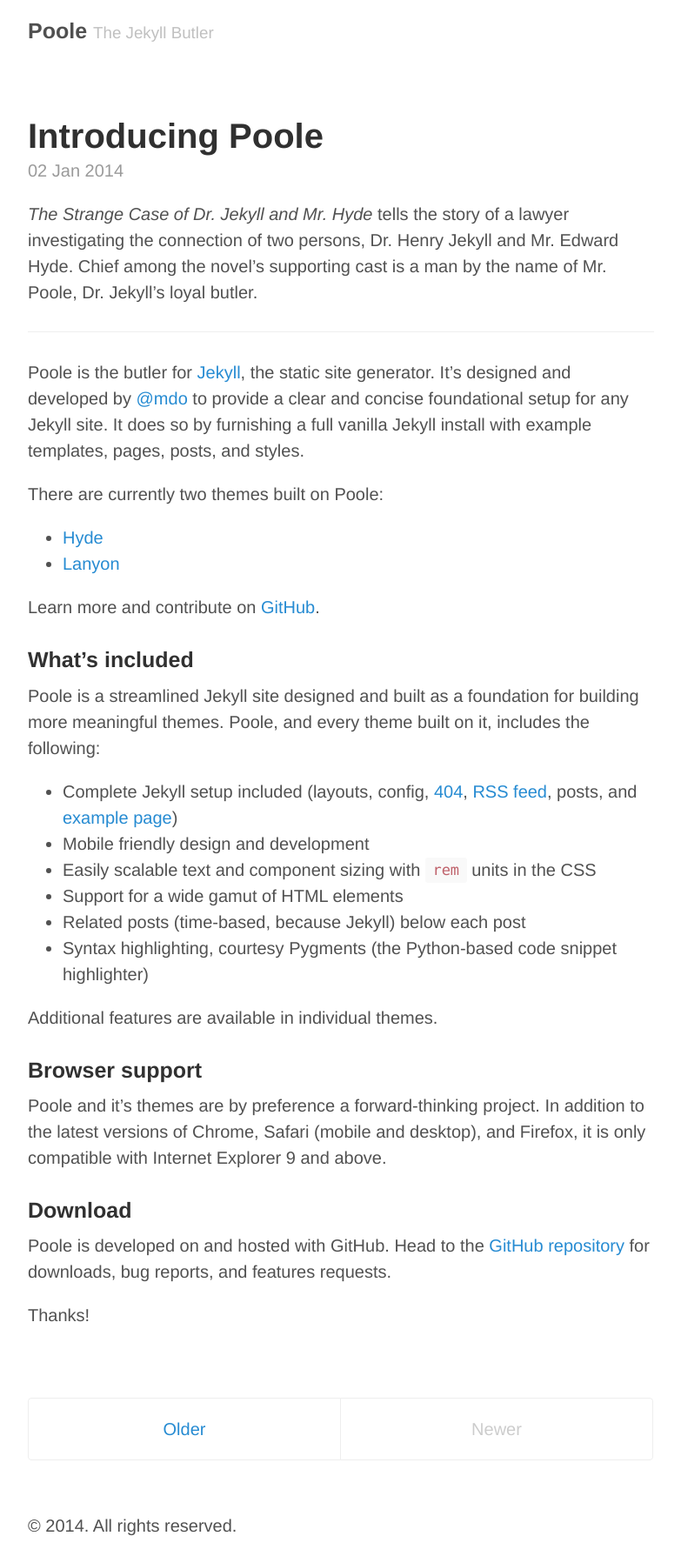
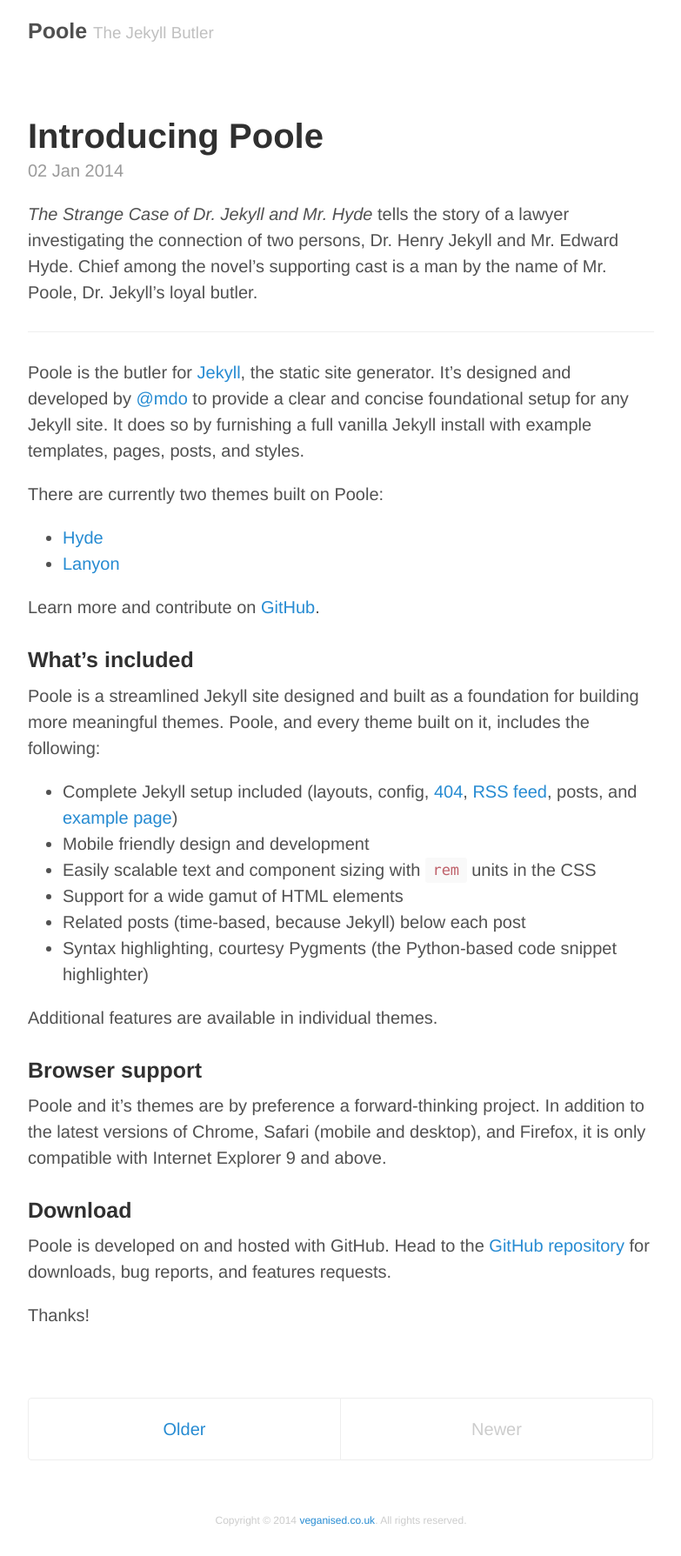
Before and after one commit to martinstolz/veganised.co.uk, a Jekyll site: the page built from index.html, in a window 1280 px wide. Shown: the whole page at 87% size, without its empty margins (248-1031 px from the left). Built offline with Jekyll 4.4.1, drawn with Linux system fonts in a browser that asks for light colours; Markdown is read by kramdown in place of the engine named in the settings; the list of posts is cut into pages by our own code.

Commit message:
Modified footer

```diff
--- a/_layouts/default.html
+++ b/_layouts/default.html
@@ -18,7 +18,7 @@
 
       <div class="footer">
         <p>
-          &copy; {{ site.time | date: '%Y' }}. All rights reserved.
+          Copyright &copy; {{ site.time | date: '%Y' }} <a href="/" title="Home">veganised.co.uk</a>. All rights reserved.
         </p>
       </div>
     </div>
--- a/public/css/poole.css
+++ b/public/css/poole.css
@@ -320,6 +320,14 @@
   letter-spacing: 0;
 }
 
+/*
+ * Footer
+ */
+.footer {
+  color: #ccc;
+  text-align: center;
+  font-size: .6rem;
+}
 
 /*
  * Posts and pages
```
